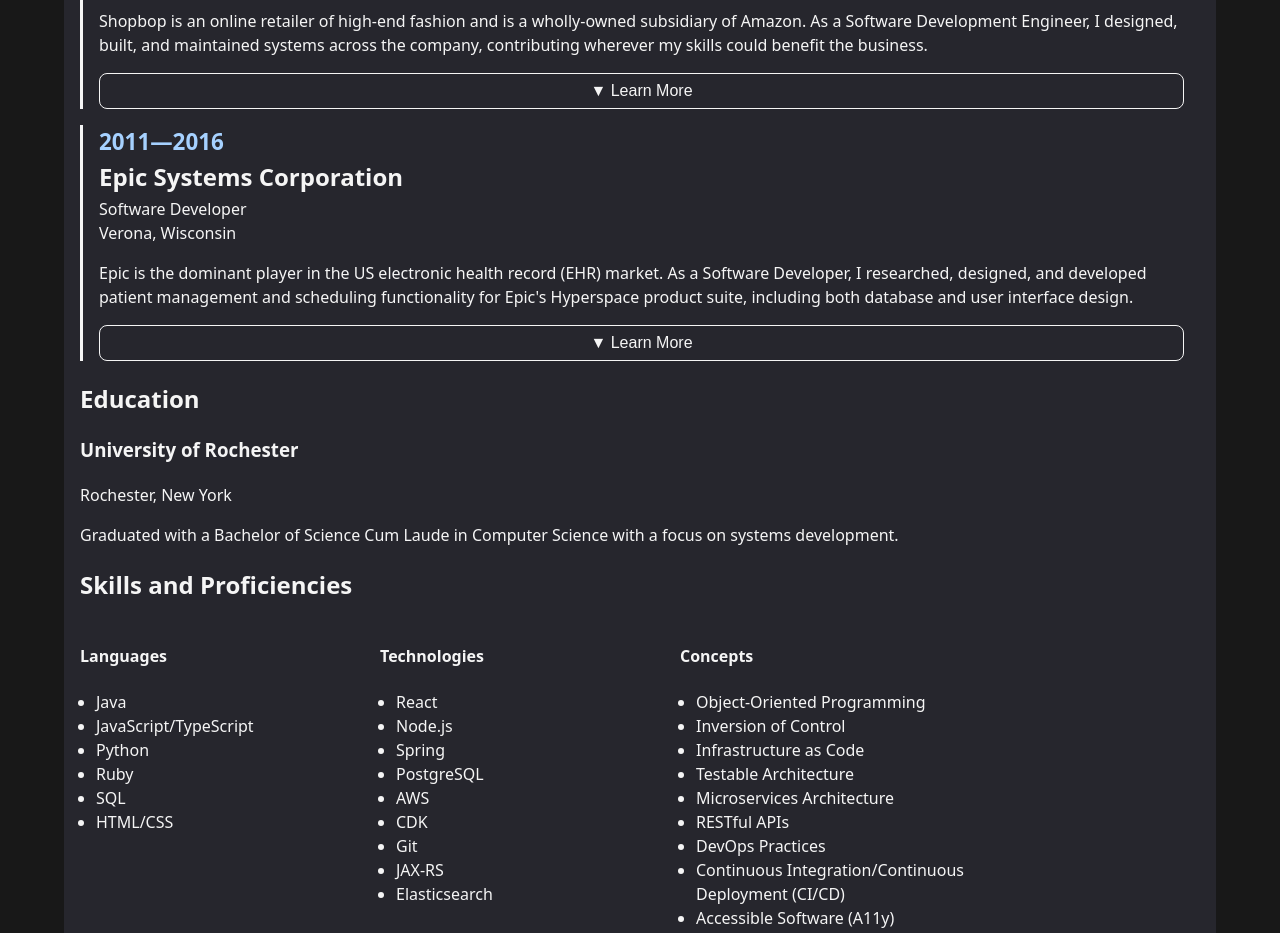
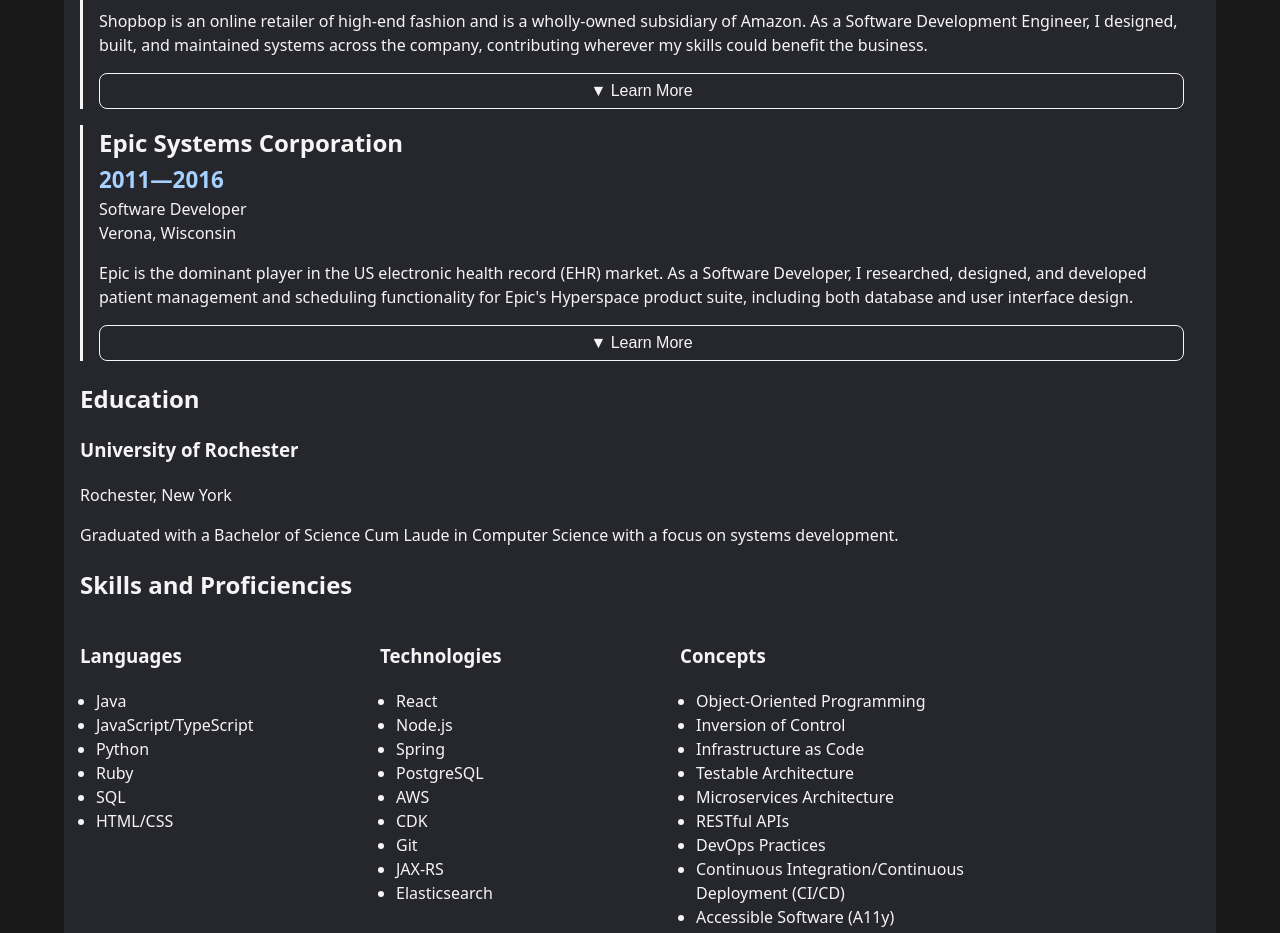
Before and after one commit to brpeterman/brpeterman.github.io, a React (Vite) app: page /portfolio/1 in a window 1280 px wide. Shown: the part 360-1293 px from the top of the page. Built offline with nearby package versions, Linux system fonts and the light colour scheme.

Commit message:
Fix minor accessibility issues with heading level and tag ordering

```diff
--- a/src/components/WorkExperience.tsx
+++ b/src/components/WorkExperience.tsx
@@ -66,9 +66,9 @@
   return (
     <WorkExperienceItem>
       <div>
-        <Timespan>{ `${props.startYear}—${props.endYear}` }</Timespan>
         <div>
           <CompanyHeader>{ props.company }</CompanyHeader>
+          <Timespan>{ `${props.startYear}—${props.endYear}` }</Timespan>
           <div className="job-title">{ props.title }</div>
         </div>
         <div>{ props.location }</div>
--- a/src/pages/CurriculumVitae.tsx
+++ b/src/pages/CurriculumVitae.tsx
@@ -152,7 +152,7 @@
                 for Epic's Hyperspace product suite, including both database and user interface design."
               startYear={2011}
               endYear={2016}>
-              <KeyContributionsHeader>Key Contributions</KeyContributionsHeader>
+              <h4>Key Contributions</h4>
               <ul>
                 <li>Designed and developed a scheduling workflow designed to enhance engagement between patients and care providers.</li>
                 <li>Presented new feature previews to end users and stakeholders at Epic's annual User Group Meeting.</li>
@@ -170,7 +170,7 @@
         <CvSection title="Skills and Proficiencies">
           <SkillsContainer>
             <SkillsColumn>
-              <h4>Languages</h4>
+              <h3>Languages</h3>
               <SkillsList>
                 <li>Java</li>
                 <li>JavaScript/TypeScript</li>
@@ -181,7 +181,7 @@
               </SkillsList>
             </SkillsColumn>
             <SkillsColumn>
-              <h4>Technologies</h4>
+              <h3>Technologies</h3>
               <SkillsList>
                 <li>React</li>
                 <li>Node.js</li>
@@ -195,7 +195,7 @@
               </SkillsList>
             </SkillsColumn>
             <SkillsColumn>
-              <h4>Concepts</h4>
+              <h3>Concepts</h3>
               <SkillsList>
                 <li>Object-Oriented Programming</li>
                 <li>Inversion of Control</li>
```
Also changed, not shown: 1 other file (tests, documents, lock files or other folders).
